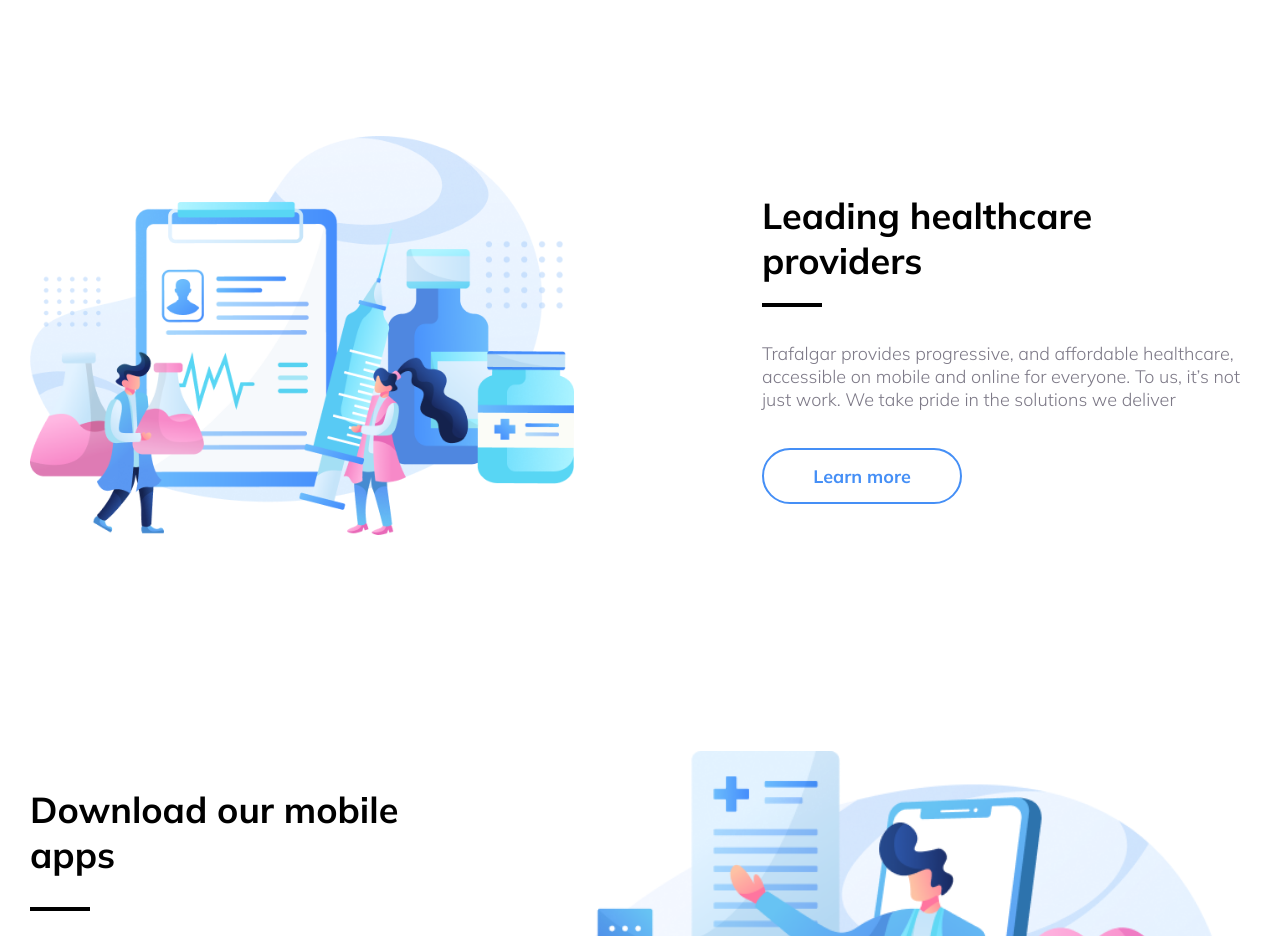
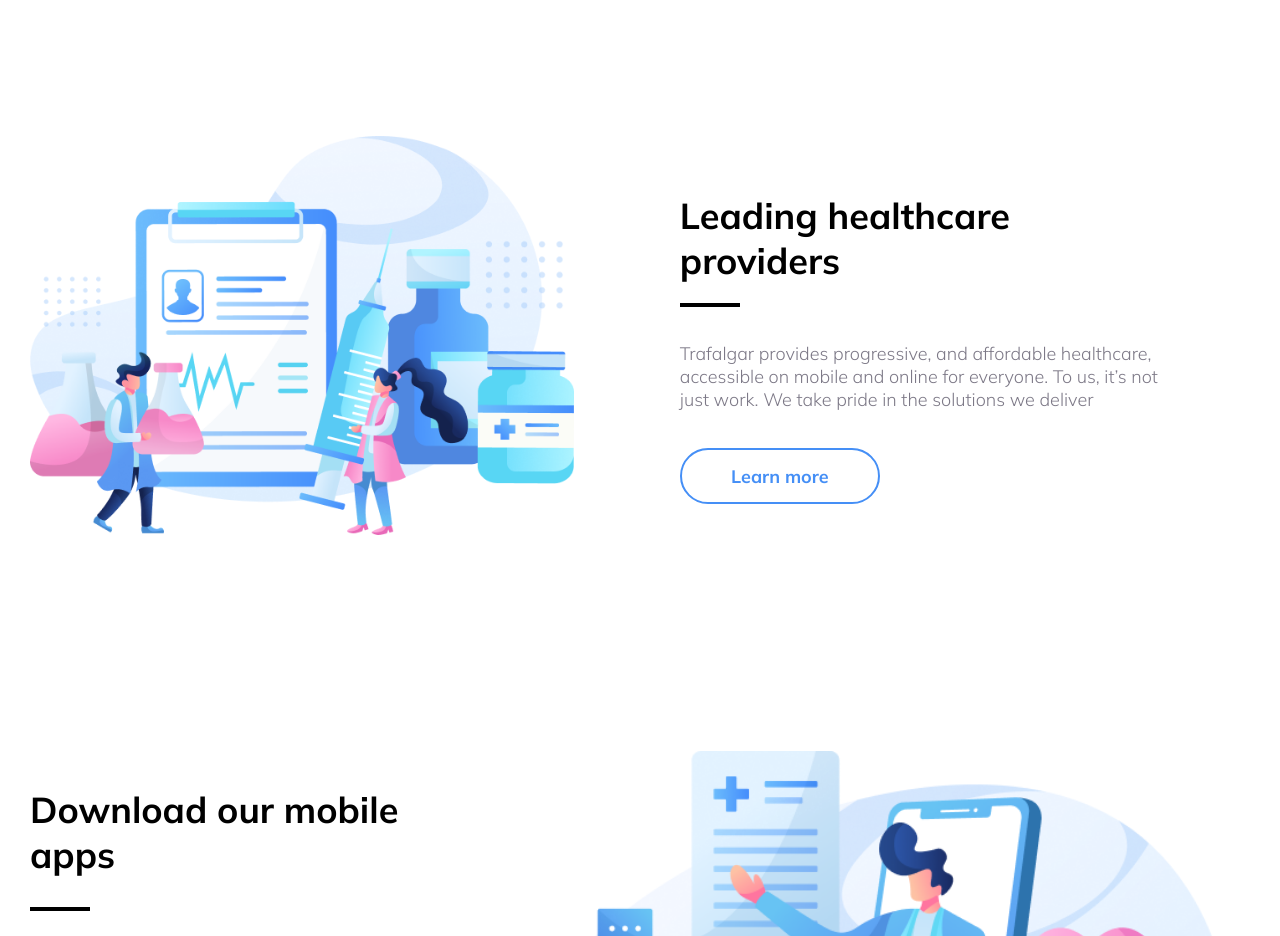
Before and after one commit to klizau/trafalgar, a website: page app/index.html in a window 1280 px wide. Shown: the part 2220-3156 px from the top of the page. Drawn offline with nearby package versions, Linux system fonts and the light colour scheme; files that its build step writes are made by us from their sources.

Commit message:
fix(css): change margin healthcare providers

```diff
--- a/app/scss/_sections/_healthcare-providers.scss
+++ b/app/scss/_sections/_healthcare-providers.scss
@@ -2,6 +2,7 @@
   background: url(./../../img/illustration/healthcare-providers.png) left center /
     contain no-repeat;
   padding: 57px 0 31px;
+  margin-right: 137px;
 }
 
 .text__wrapper {
```
